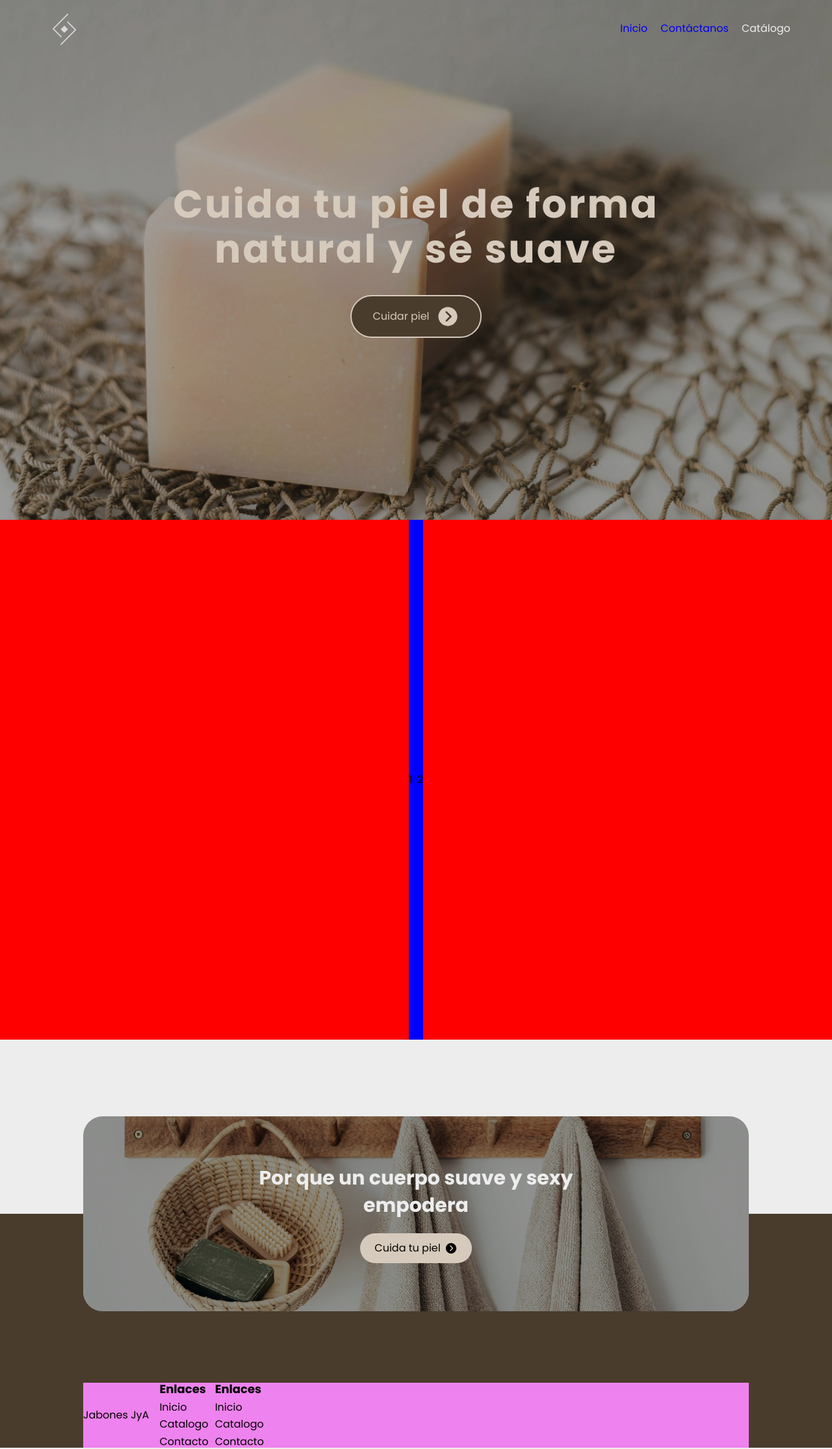
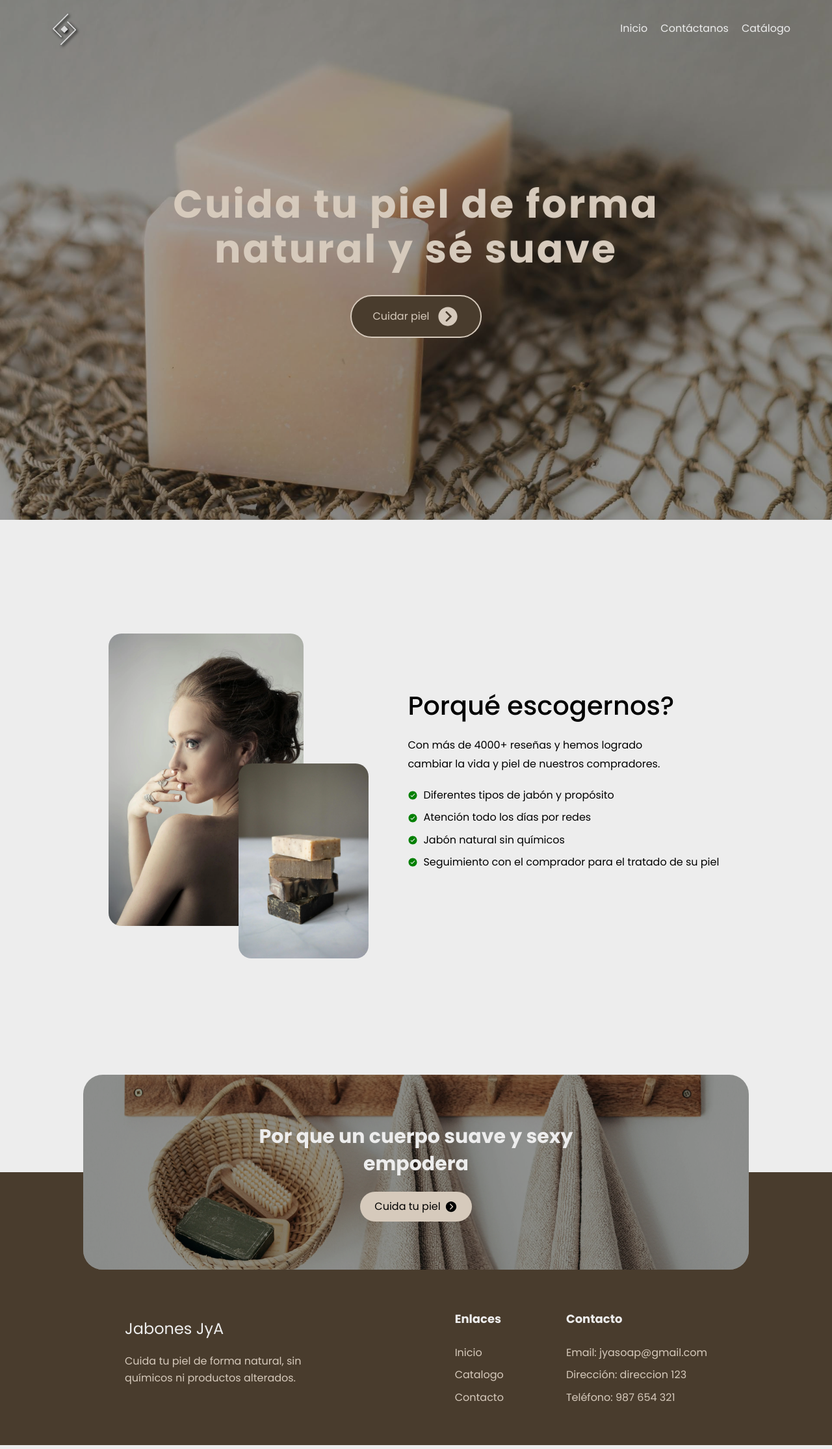
Before and after one commit to donatto22/jabones-jya, a React (Vite) app: page / in a window 1280 px wide. Shown: the whole page at 65% size. Built offline with nearby package versions, Linux system fonts and the light colour scheme.

Commit message:
Sección de porque escogernos agregada, nav mejorado para cambiar de color
Falta hacer que funcione el cambio de color

```diff
--- a/src/jabonesapp/components/Banner.jsx
+++ b/src/jabonesapp/components/Banner.jsx
@@ -7,7 +7,7 @@ import towels from '../../assets/towels.webp'
 
 export const Banner = () => {
     return (
-        <Box w='80%' m='0 auto' borderRadius='30px' mt='-2em' overflow='hidden'
+        <Box w='80%' m='0 auto' borderRadius='30px' mt='-6em' overflow='hidden'
             h='300px' transform='translate(0, 50%)' bgImage={towels} bgSize='cover' bgPosition='center'>
             {/* oscurecedor */}
             <VStack bgColor='rgba(0, 0, 0, .4)' h='100%' justifyContent='center' spacing='1.4em'>
--- a/src/jabonesapp/components/NavLinks.jsx
+++ b/src/jabonesapp/components/NavLinks.jsx
@@ -3,6 +3,25 @@ import LockerGLogo from '../../assets/lockerglogo.png'
 
 import PropTypes from 'prop-types'
 import { Link } from 'react-router-dom'
+
+const PersonalizedLink = ({ hover, title, url, color }) => {
+    const linkColor = (color == 'white') ? 'var(--white)' : 'black'
+
+    return (
+        <Box sx={{ ...hover }} py='10px' cursor='pointer'>
+            <Link to={url}>
+                <Box color={linkColor}>{ title }</Box>
+            </Link>
+        </Box>
+    )
+}
+
+PersonalizedLink.propTypes = {
+    hover: PropTypes.object,
+    title: PropTypes.string,
+    url: PropTypes.string,
+    color: PropTypes.string
+}
 
 export const NavLinks = ({ positionAbsolute = false }) => {
     const stylesAdditionals = positionAbsolute ? {
@@ -19,20 +38,14 @@ export const NavLinks = ({ positionAbsolute = false }) => {
         <Box { ...stylesAdditionals } p='.6em 0' zIndex={1} w='100%'>
             <Box w='90%' m='0 auto'  display='flex' alignItems='center' justifyContent='space-between'>
                 <Box w='70px'>
-                    <Image src={LockerGLogo}/>
+                    <Image src={LockerGLogo} loading='lazy' filter='drop-shadow(2px 2px 2px #000)'/>
                 </Box>
 
                 <Box color='var(--white)'>
                     <HStack spacing={20}>
-                        <Box sx={{ ...linkHoverSx }} py='10px' cursor='pointer'>
-                            <Link to='/'>Inicio</Link>
-                        </Box>
-
-                        <Box sx={{ ...linkHoverSx }} py='10px' cursor='pointer'>
-                            <Link to='/contact'>Contáctanos</Link>
-                        </Box>
-
-                        <Box sx={{ ...linkHoverSx }} py='10px' cursor='pointer'>Catálogo</Box>
+                        <PersonalizedLink hover={linkHoverSx} color='white' title='Inicio' url='/' />
+                        <PersonalizedLink hover={linkHoverSx} color='white' title='Contáctanos' url='/contact' />
+                        <PersonalizedLink hover={linkHoverSx} color='white' title='Catálogo' url='/products' />
                     </HStack>
                 </Box>
             </Box>
--- a/src/jabonesapp/views/Footer.jsx
+++ b/src/jabonesapp/views/Footer.jsx
@@ -22,34 +22,39 @@ export const Footer = () => {
         {/* se mostrará el banner si está en la página de inicio */}
         { banner && <Banner/> }
 
-        <Box bgColor='var(--dark-brown)' h='360px' display='flex' alignItems='end'>
+        <Box bgColor='var(--dark-brown)' h={ banner && '420px' } display='flex' alignItems='end'>
             {/* el contenedor que centra el footer */}
-            <HStack w='80%' m='0 auto' bgColor='violet'>
+            <HStack w='80%' m='0 auto' justifyContent='space-between' color='var(--white)'>
                 {/* el contenedor con el nombre y corto texto de la empresa */}
-                <VStack>
-                    <Text>Jabones JyA</Text>
+                <VStack ml='4em' align='start' maxWidth='300px'>
+                    <Text fontSize='24px' as='div' >Jabones JyA</Text>
+                    <Text color='var(--soap)' lineHeight='1.6'>
+                        Cuida tu piel de forma natural, sin químicos ni productos alterados.
+                    </Text>
                 </VStack>
-                <HStack>
+
+                <HStack mr='4em'>
                     <Box></Box>
 
-                    <HStack spacing={10}>
-                        <VStack align='start'>
+                    <HStack spacing='6em' p='4em 0'>
+                        <VStack align='start' spacing='2em'>
                             <Box fontSize='18px' fontWeight='bold'>Enlaces</Box>
 
-                            <VStack align='start'>
+                            <VStack align='start' spacing='1em' color='var(--soap)'>
                                 <Box>Inicio</Box>
                                 <Box>Catalogo</Box>
                                 <Box>Contacto</Box>
                             </VStack>
                         </VStack>
 
-                        <VStack align='start'>
-                            <Box fontSize='18px' fontWeight='bold'>Enlaces</Box>
+                        <VStack align='start' spacing='2em'>
+                            <Box fontSize='18px' fontWeight='bold'>Contacto</Box>
 
-                            <VStack align='start'>
-                                <Box>Inicio</Box>
-                                <Box>Catalogo</Box>
-                                <Box>Contacto</Box>
+                            <VStack align='start' spacing='1em' color='var(--soap)'>
+                                <Box>Email: jyasoap@gmail.com</Box>
+                                <Box>Dirección: direccion 123</Box>
+
+                                <Box>Teléfono: 987 654 321</Box>
                             </VStack>
                         </VStack>
                     </HStack>
--- a/src/jabonesapp/views/WhyChooseUs.jsx
+++ b/src/jabonesapp/views/WhyChooseUs.jsx
@@ -1,11 +1,51 @@
-import { Box, Text, Button, HStack } from '@chakra-ui/react'
+import { Box, HStack, Image, Text, VStack } from '@chakra-ui/react'
+
+// images
+import girl from '../../assets/girl.webp'
+import soaps from '../../assets/soaps.webp'
+import { IoIosCheckmarkCircle } from 'react-icons/io'
+
+import PropTypes from 'prop-types'
+
+const CheckIcon = () => {
+    return <IoIosCheckmarkCircle color='green'/>
+}
+
+const ItemList = ({ description }) => {
+    return (
+        <Box display='flex' alignItems='center' gap='8px'>
+            <CheckIcon /> { description }
+        </Box>
+    )
+}
+
+ItemList.propTypes = {
+    description: PropTypes.string
+}
 
 export const WhyChooseUs = () => {
     return (
-        <Box minHeight='100dvh' bgColor='red' display='flex' justifyContent='center'>
-            <HStack bgColor='blue' >
-                <Box>1</Box>
-                <Box>2</Box>
+        <Box minHeight='100dvh' display='flex' justifyContent='center'>
+            <HStack spacing='10em' justifyContent='center'>
+                {/* imagenes */}
+                <HStack position='relative'>
+                    <Image loading='lazy' src={girl} w='300px' borderRadius='20px'/>
+                    <Image loading='lazy' src={soaps} w='200px' borderRadius='20px' position='absolute' right='-100' bottom='-50'/>
+                </HStack>
+
+                <VStack w='40%' align='start'>
+                    <Text fontSize='40px' fontWeight='500' as='div'>Porqué escogernos?</Text>
+                    <Text lineHeight='1.8' w='80%'>
+                        Con más de 4000+ reseñas y hemos logrado cambiar la vida y piel de nuestros compradores.
+                    </Text>
+
+                    <VStack spacing='1em' align='start'>
+                        <ItemList description='Diferentes tipos de jabón y propósito' />
+                        <ItemList description='Atención todo los días por redes' />
+                        <ItemList description='Jabón natural sin químicos' />
+                        <ItemList description='Seguimiento con el comprador para el tratado de su piel' />
+                    </VStack>
+                </VStack>
             </HStack>
         </Box>
     )
```
Also changed, not shown: src/assets/girl.webp (added), src/assets/soaps.webp (added).
